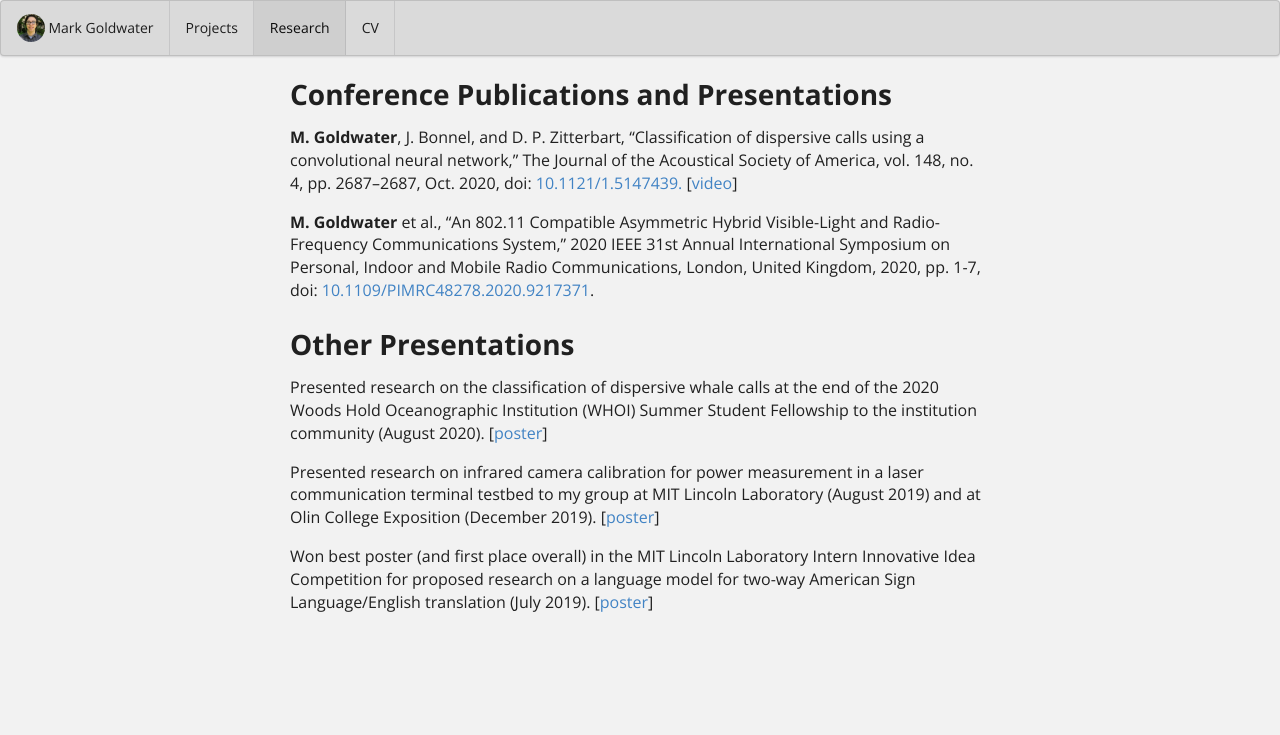
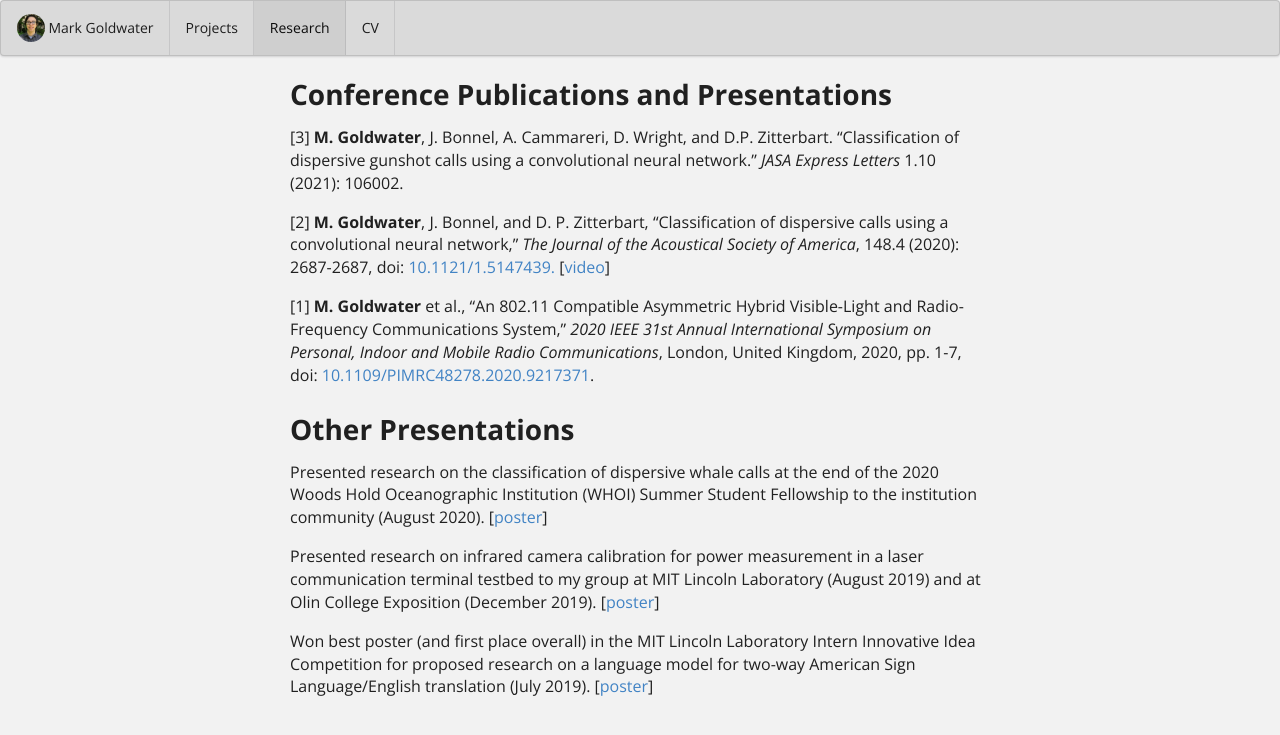
Before and after one commit to MarkG98/MarkG98.github.io, a Jekyll site: the page built from research/research.md, in a window 1280 px wide. Shown: the top 735 px of the page. Built offline with Jekyll 4.4.1, drawn with Linux system fonts in a browser that asks for light colours.

Commit message:
Updating CV and papers

```diff
--- a/research/research.md
+++ b/research/research.md
@@ -6,9 +6,11 @@ title: Research
 
 <h1>Conference Publications and Presentations</h1>
 
-<b>M. Goldwater</b>, J. Bonnel, and D. P. Zitterbart, “Classification of dispersive calls using a convolutional neural network,” The  Journal of the Acoustical Society of America, vol. 148, no. 4, pp. 2687–2687, Oct. 2020, doi: <a href="10.1121/1.5147439">10.1121/1.5147439.</a> [<a href="https://player.vimeo.com/video/477647534" target="_blank">video</a>]
+[3] <b>M. Goldwater</b>, J. Bonnel, A. Cammareri, D. Wright, and D.P. Zitterbart. "Classification of dispersive gunshot calls using a convolutional neural network." <em>JASA Express Letters</em> 1.10 (2021): 106002.
 
-<b>M. Goldwater</b> et al., "An 802.11 Compatible Asymmetric Hybrid Visible-Light and Radio-Frequency Communications System," 2020 IEEE 31st Annual International Symposium on Personal, Indoor and Mobile Radio Communications, London, United Kingdom, 2020, pp. 1-7, doi: <a href="https://doi.org/10.1109/PIMRC48278.2020.9217371" target="_blank">10.1109/PIMRC48278.2020.9217371</a>.
+[2] <b>M. Goldwater</b>, J. Bonnel, and D. P. Zitterbart, “Classification of dispersive calls using a convolutional neural network,” <em>The Journal of the Acoustical Society of America</em>, 148.4 (2020): 2687-2687, doi: <a href="10.1121/1.5147439">10.1121/1.5147439.</a> [<a href="https://player.vimeo.com/video/477647534" target="_blank">video</a>]
+
+[1] <b>M. Goldwater</b> et al., "An 802.11 Compatible Asymmetric Hybrid Visible-Light and Radio-Frequency Communications System," <em>2020 IEEE 31st Annual International Symposium on Personal, Indoor and Mobile Radio Communications</em>, London, United Kingdom, 2020, pp. 1-7, doi: <a href="https://doi.org/10.1109/PIMRC48278.2020.9217371" target="_blank">10.1109/PIMRC48278.2020.9217371</a>.
 
 <h1>Other Presentations</h1>
 
```
Also changed, not shown: 1 other file.
